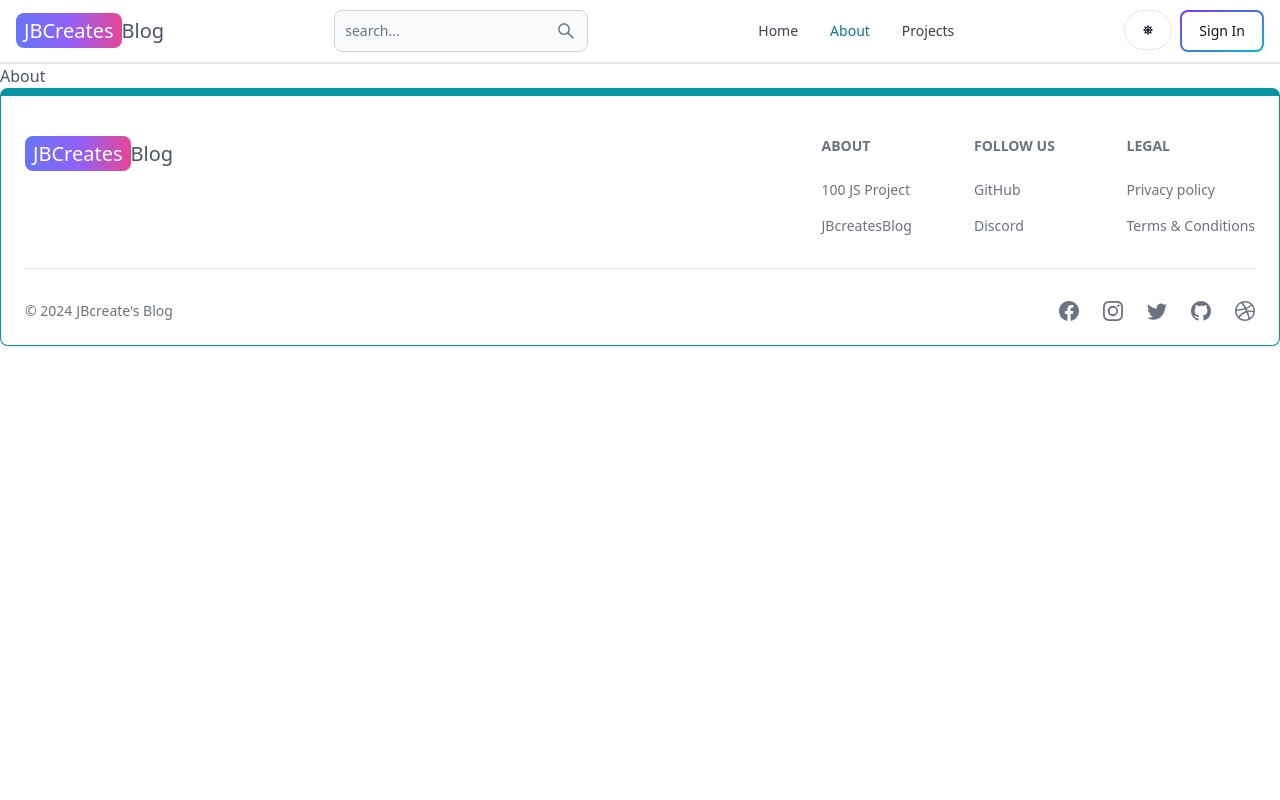
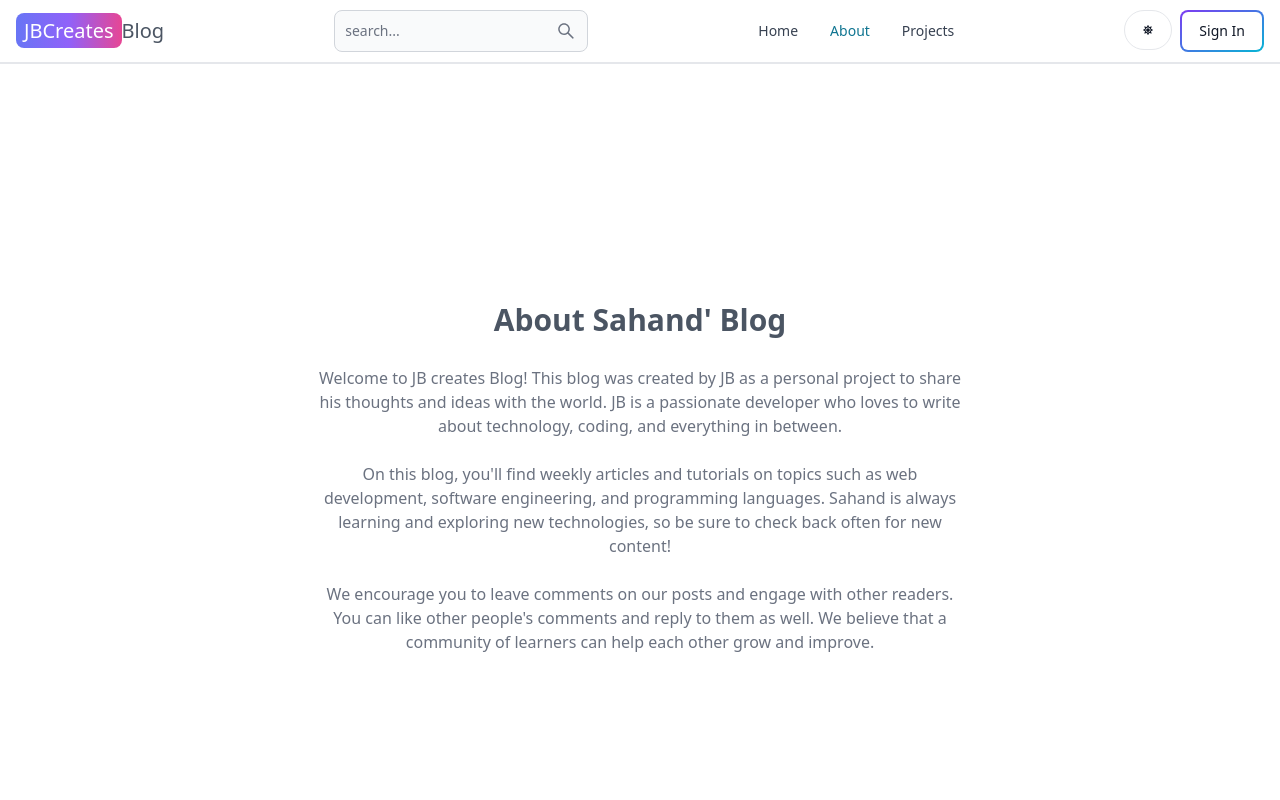
Before and after one commit to JUDHI3134/mern-blog, a React (Vite) app in the folder client/: page /about in a window 1280 px wide. Shown: the top 800 px of the page. Built offline with nearby package versions, Linux system fonts and the light colour scheme.

Commit message:
complete about and project page

```diff
--- a/client/src/Pages/About.jsx
+++ b/client/src/Pages/About.jsx
@@ -2,10 +2,38 @@
 
 const About = () => {
   return (
-    <div>
-      About
+    <div className='min-h-screen flex items-center justify-center'>
+      <div className='max-w-2xl mx-auto p-3 text-center'>
+        <div>
+          <h1 className='text-3xl font font-semibold text-center my-7'>
+            About Sahand' Blog
+          </h1>
+          <div className='text-md text-gray-500 flex flex-col gap-6'>
+            <p>
+              Welcome to JB creates Blog! This blog was created by JB
+              as a personal project to share his thoughts and ideas with the
+              world. JB is a passionate developer who loves to write about
+              technology, coding, and everything in between.
+            </p>
+
+            <p>
+              On this blog, you'll find weekly articles and tutorials on topics
+              such as web development, software engineering, and programming
+              languages. Sahand is always learning and exploring new
+              technologies, so be sure to check back often for new content!
+            </p>
+
+            <p>
+              We encourage you to leave comments on our posts and engage with
+              other readers. You can like other people's comments and reply to
+              them as well. We believe that a community of learners can help
+              each other grow and improve.
+            </p>
+          </div>
+        </div>
+      </div>
     </div>
-  )
+  );
 }
 
 export default About
--- a/client/src/Pages/Project.jsx
+++ b/client/src/Pages/Project.jsx
@@ -1,10 +1,16 @@
 import React from 'react'
+import CallToAction from '../components/CallToAction';
 
 const Project = () => {
   return (
-    <div>
-      projects
+    <>
+    <div>Projects</div>
+    <div className='min-h-screen max-w-2xl mx-auto flex justify-center items-center flex-col gap-6 p-3'>
+      <h1 className='text-3xl font-semibold'>Pojects</h1>
+      <p className='text-md text-gray-500'>Build fun and engaging projects while learning HTML, CSS, and JavaScript!</p>
+      <CallToAction />
     </div>
+    </>
   )
 }
 
```
